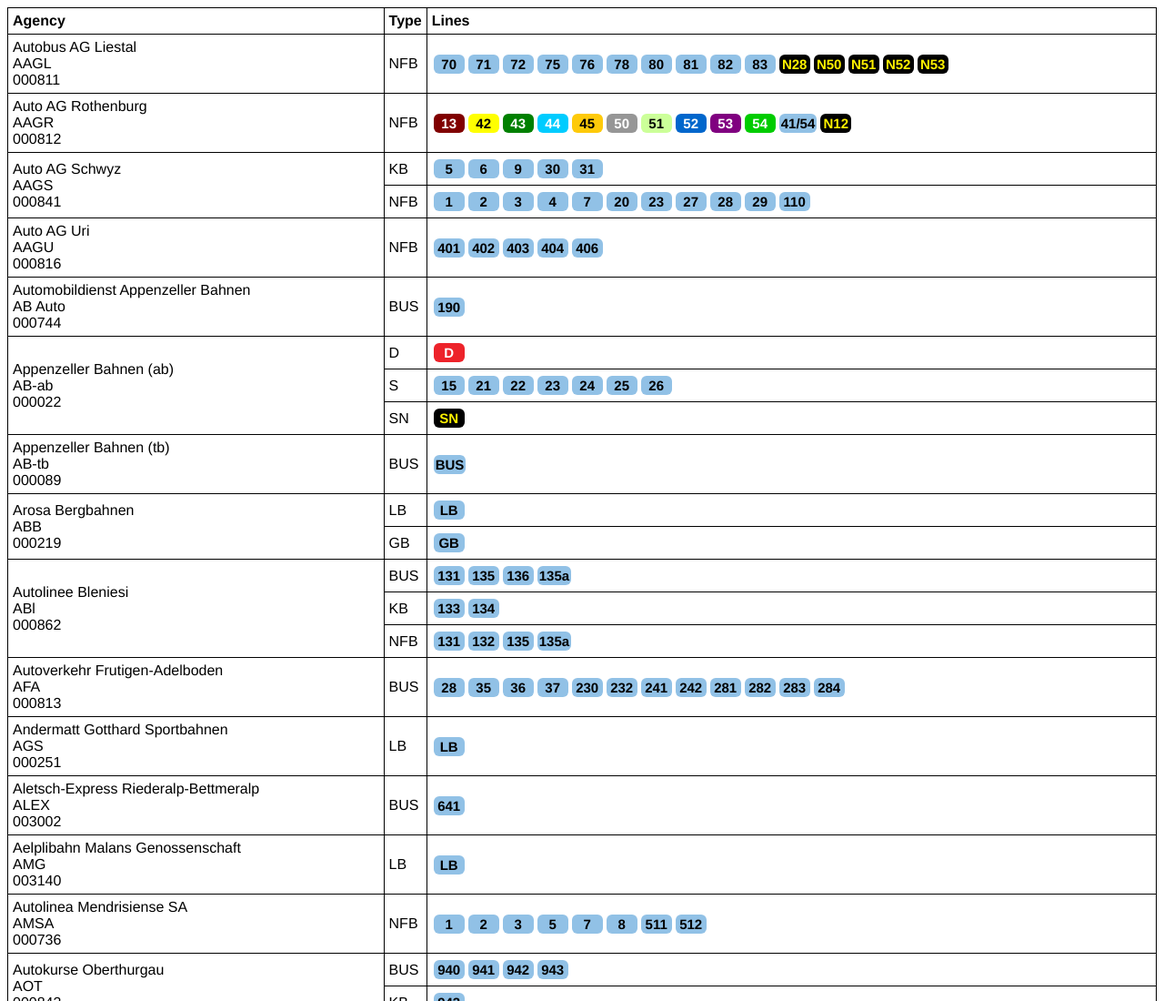
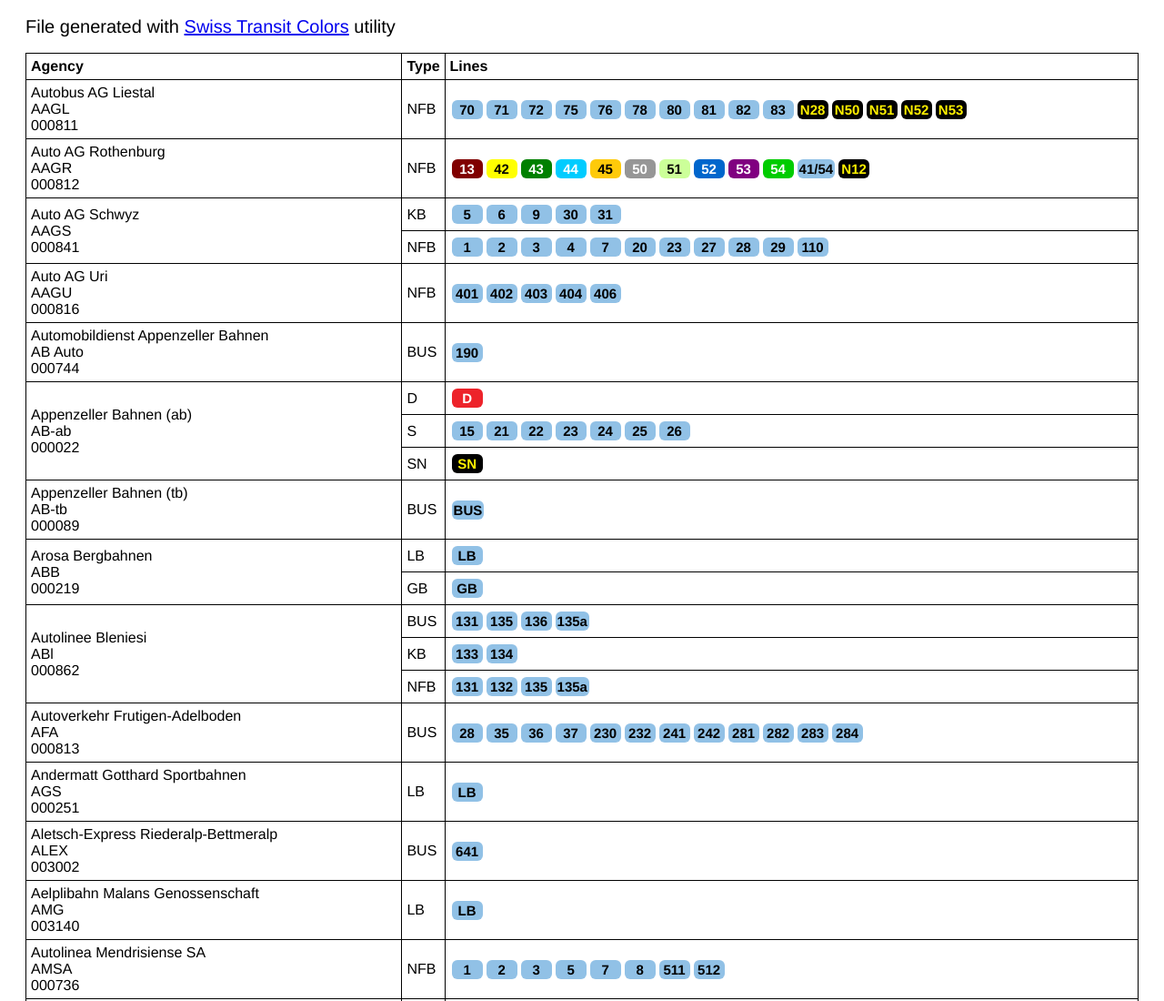
Before and after one commit to vasile/swiss-transit-colors, a plain HTML site: page index.html in a window 1280 px wide. Shown: the top 1100 px of the page at 91% size. Drawn offline with Linux system fonts and the light colour scheme.

Commit message:
Master changes

```diff
--- a/index.html
+++ b/index.html
@@ -38,9 +38,19 @@
             .agency {
                 min-width: 400px;
             }
+            .row {
+                margin: 20px;
+            }
+            .info {
+                font-size: 20px;
+            }
         </style>
     </head>
     <body>
+        <p class="row info">
+            File generated with <a href="https://github.com/vasile/swiss-transit-colors" target="_blank">Swiss Transit Colors</a> utility
+        </p>
+        <div class="row">
         <table>
             <tr>
                 <th>Agency</th>
@@ -3541,5 +3551,6 @@
 <div class="service_line" style="color:#fff100; background-color:#000000;">N6</div>
 <div class="service_line" style="color:#fff100; background-color:#000000;">N9</div></td></tr>
         </table>
+        </div>
     </body>
 </body>
```
